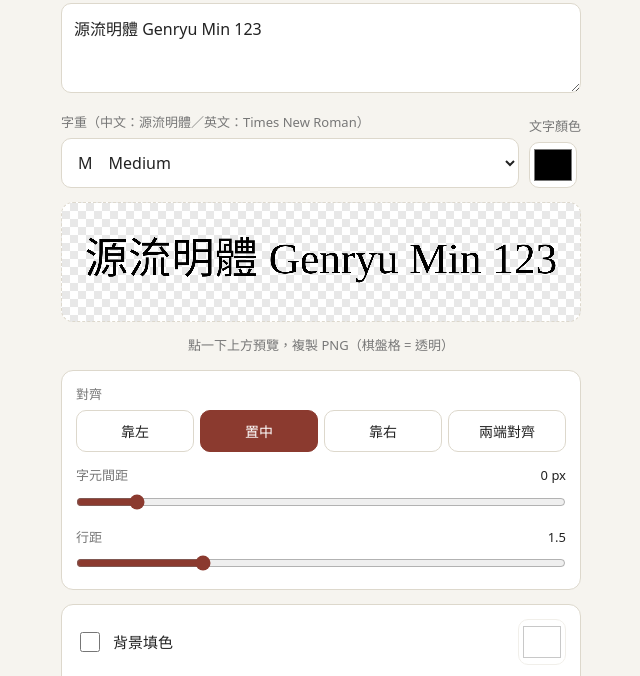
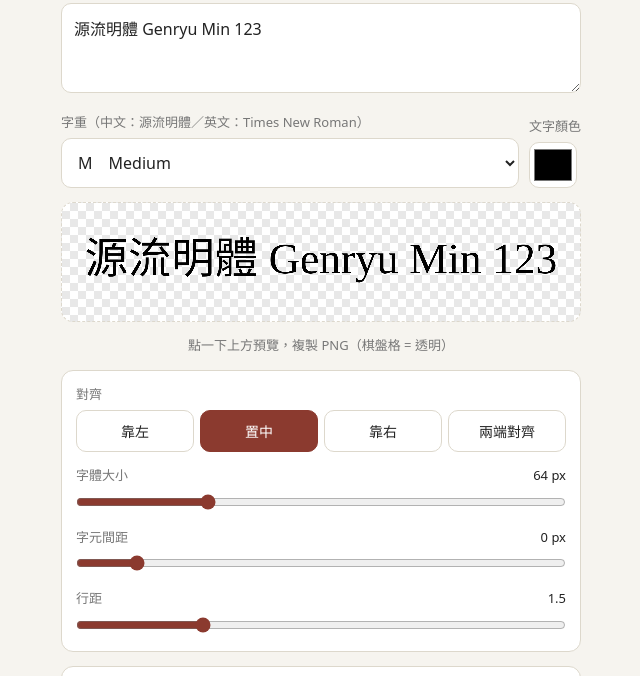
Before and after one commit to Chang-Kai-Chun/font_tool, a plain HTML site: page index.html in a window 1280 px wide. Shown: the part 91-767 px from the top of the page, without its empty margins (319-959 px from the left). Drawn offline with Linux system fonts and the light colour scheme; a web font is replaced by a local one.

Commit message:
addint function: font size

```diff
--- a/index.html
+++ b/index.html
@@ -93,6 +93,10 @@ input[type=color]:disabled{opacity:.4}
       </div>
     </div>
     <div class="sl">
+      <label for="fs">字體大小</label><output id="fsv"></output>
+      <input id="fs" type="range" min="16" max="200" step="2" value="64">
+    </div>
+    <div class="sl">
       <label for="ls">字元間距</label><output id="lsv"></output>
       <input id="ls" type="range" min="-5" max="40" step="1" value="0">
     </div>
@@ -128,7 +132,6 @@ const cv = $("cv"), toast = $("toast");
 let align = "center";
 
 const S = 3;            // 輸出解析度倍率
-const BASE = 64;        // 基準字級 (px)
 const MAX_LINE = 1000;  // 單行最大寬度 (px)
 
 function readOpts() {
@@ -137,6 +140,7 @@ function readOpts() {
     weight: $("wt").value,
     color: $("clr").value,
     align,
+    fs: +$("fs").value,
     ls: +$("ls").value,
     lh: +$("lh").value,
     bgOn: $("bgOn").checked,
@@ -162,7 +166,7 @@ async function draw() {
   const text = o.text.replace(/\s+$/, "");
   if (!text) { cv.width = cv.height = 0; return false; }
 
-  const size = BASE * S;
+  const size = o.fs * S;
   const font = `${o.weight} ${size}px ${FAMILY}`;
   try { await document.fonts.load(font, text); } catch {}
 
@@ -227,6 +231,7 @@ async function draw() {
 let ready = Promise.resolve(true), seq = 0;
 function render() {
   const mine = ++seq;
+  $("fsv").textContent = $("fs").value + " px";
   $("lsv").textContent = $("ls").value + " px";
   $("lhv").textContent = (+$("lh").value).toFixed(1);
   $("padv").textContent = $("pad").value + " px";
```
